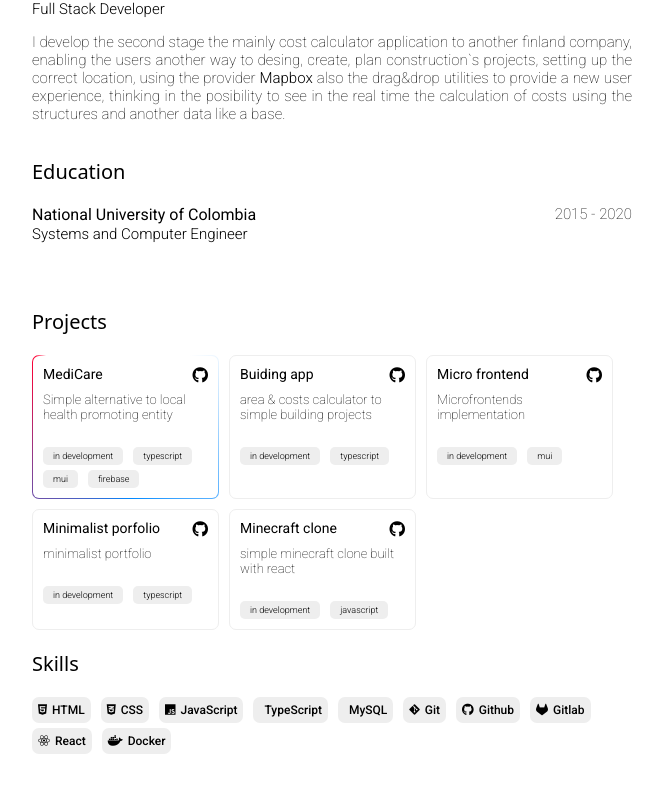
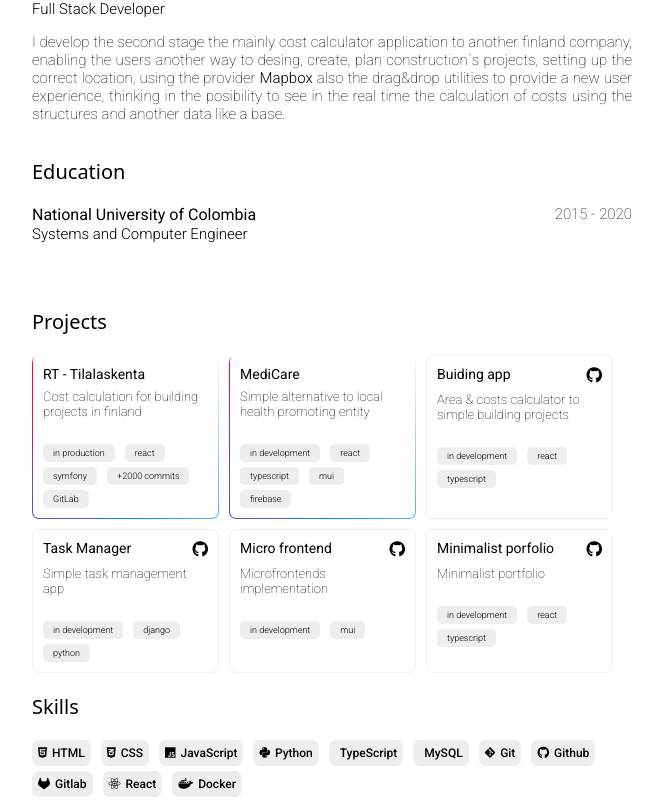
Before and after one commit to anythinglord/minimalist-portfolio, a React (Vite) app: page / in a window 1280 px wide. Shown: the part 465-1270 px from the top of the page, without its empty margins (308-971 px from the left). Before the commit the page ends 1227 px from the top, so only its background shows below. Built offline with nearby package versions, Linux system fonts and the light colour scheme; some icons are missing.

Commit message:
change favicon, hidde github icon for private projects

```diff
--- a/index.html
+++ b/index.html
@@ -2,7 +2,7 @@
 <html lang="en">
   <head>
     <meta charset="UTF-8" />
-    <link rel="icon" type="image/svg+xml" href="/vite.svg" />
+    <link rel="icon" type="image/svg+xml" href="/book.svg" />
     <link rel="stylesheet" href="https://cdnjs.cloudflare.com/ajax/libs/font-awesome/6.6.0/css/all.min.css"
         integrity="sha512-Kc323vGBEqzTmouAECnVceyQqyqdsSiqLQISBL29aUW4U/M7pSPA/gEUZQqv1cwx4OnYxTxve5UMg5GT6L4JJg=="
         crossorigin="anonymous" referrerpolicy="no-referrer" />
--- a/src/components/Projects.tsx
+++ b/src/components/Projects.tsx
@@ -9,16 +9,16 @@ export const Projects: React.FC = ({ }: Props) => {
       <h3>Projects</h3>
       <div className="card-container">
         {ProjectSmash.map((smash, index) => (
-          <div className={`card ${smash.fav ? 'box-gradient': ''}`} key={index}>
+          <div className={`card ${smash.fav ? 'box-gradient' : ''}`} key={index}>
             <div className="card-header">
               <a
                 target="blank" href={smash.link}
                 className="card-name">
                 {smash.title}
               </a>
-              <a target="blank" href={smash.url} style={{ color: '#000' }}>
-                <i className='fa-brands fa-github'/>
-              </a>
+              {smash.show_url && <a target="blank" href={smash.url} style={{ color: '#000' }}>
+                <i className='fa-brands fa-github' />
+              </a>}
             </div>
             <div className="card-text">{smash.description}</div>
             <div className="skills-container">
--- a/src/data.ts
+++ b/src/data.ts
@@ -7,6 +7,7 @@ interface Project {
     title: string
     link?: string
     url?: string // github link
+    show_url?: boolean
     description: string
     notes?: Array<string>
     fav?: boolean
@@ -16,6 +17,7 @@ export const SkillSmash: Array<Skill> = [
     { name: 'HTML',icon: 'fa-html5' },
     { name: 'CSS',icon: 'fa-css3-alt' },
     { name: 'JavaScript',icon: 'fa-js' },
+    { name: 'Python',icon: 'fa-python' },
     { name: 'TypeScript',icon: 'fa-ts' },
     { name: 'MySQL',icon: 'fa-mysql' },
     { name: 'Git',icon: 'fa-git-alt' },
@@ -27,30 +29,46 @@ export const SkillSmash: Array<Skill> = [
 
 export const ProjectSmash: Array<Project> = [
     {
+        title: 'RT - Tilalaskenta', link: 'https://kustannuslaskenta.rakennustieto.fi/#/',
+        url: '',
+        fav: true,
+        show_url: false,
+        description: 'Cost calculation for building projects in finland     ',
+        notes: ['in production', 'react','symfony', '+2000 commits', 'GitLab']
+    },
+    {
         title: 'MediCare', link: 'https://eps-journey.vercel.app',
         url: '',
         fav: true,
+        show_url: false,
         description: 'Simple alternative to local health promoting entity',
-        notes: ['in development', 'typescript','mui', 'firebase']
+        notes: ['in development','react' ,'typescript','mui', 'firebase']
     },
     {
         title: 'Buiding app', link: 'https://building-app-six.vercel.app/',
         url: 'https://github.com/anythinglord/building-app',
-        description: 'area & costs calculator to simple building projects', notes: ['in development', 'typescript']
+        show_url: true,
+        description: 'Area & costs calculator to simple building projects',
+        notes: ['in development', 'react', 'typescript']
+    },
+    {
+        title: 'Task Manager', link: '',
+        url: 'https://github.com/anythinglord/django-mysql',
+        show_url: true,
+        description: 'Simple task management app', notes: ['in development', 'django', 'python']
     },
     {
         title: 'Micro frontend', link: '',
         url: 'https://github.com/anythinglord/micro-frontend',
+        show_url: true,
         description: 'Microfrontends implementation', notes: ['in development', 'mui']
     },
     {
         title: 'Minimalist porfolio', link: '',
         url: 'https://github.com/anythinglord/minimalist-portfolio',
-        description: 'minimalist portfolio', notes: ['in development', 'typescript']
+        show_url: true,
+        description: 'Minimalist portfolio',
+        notes: ['in development','react' ,'typescript']
     },
-    {
-        title: 'Minecraft clone', link: 'https://minecraft-clone-alpha.vercel.app/',
-        url: 'https://github.com/anythinglord/minecraft-clone',
-        description: 'simple minecraft clone built with react', notes: ['in development', 'javascript']
-    }
+
 ]
```
Also changed, not shown: public/book.svg (added).
